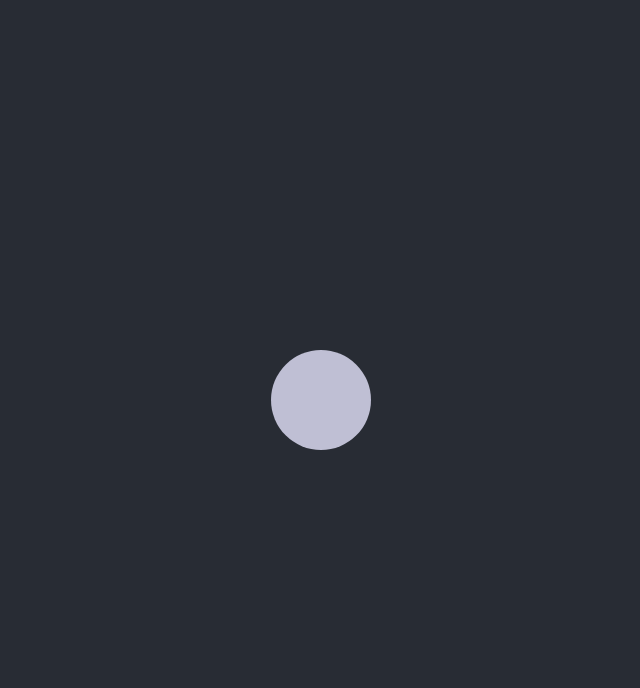
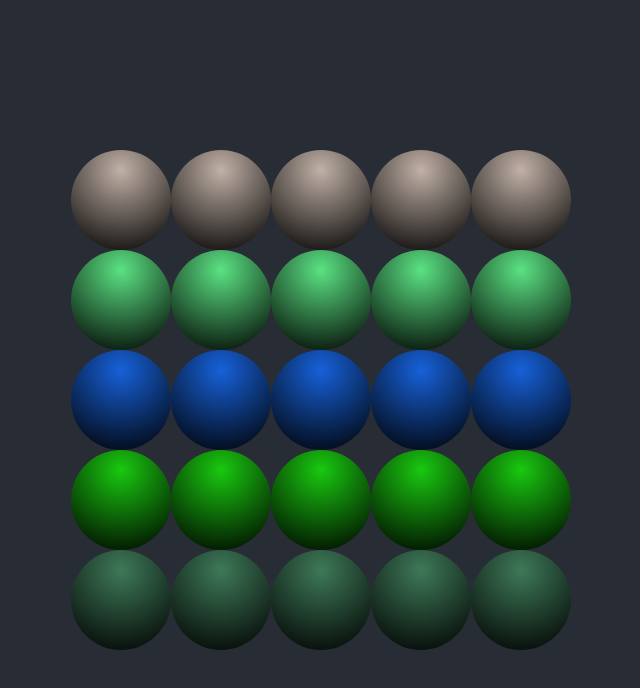
Before and after one commit to jalomas7/sort-racer, a React (Create React App) app: page / in a window 1280 px wide. Shown: the top 688 px of the page, without its empty margins (319-959 px from the left). Built offline with nearby package versions, Linux system fonts and the light colour scheme.

Commit message:
adds ball stack

```diff
--- a/src/App.tsx
+++ b/src/App.tsx
@@ -1,15 +1,13 @@
 import React from "react";
 import styled from "@emotion/styled";
-import Ball from './components/Ball';
+import BallStack from './components/BallStack';
+import { getRandomHexColor } from "./utils";
 
 const AppContainer = styled.div`
   text-align: center;
-`;
-const AppHeader = styled.header`
+  display: flex;
   background-color: #282c34;
   min-height: 100vh;
-  display: flex;
-  flex-direction: column;
   align-items: center;
   justify-content: center;
   font-size: calc(10px + 2vmin);
@@ -17,11 +15,14 @@ const AppHeader = styled.header`
 `;
 
 const App = () => {
+  const balls = [getRandomHexColor(), getRandomHexColor(), getRandomHexColor(), getRandomHexColor(), getRandomHexColor()];
   return (
     <AppContainer>
-      <AppHeader className="App-header">
-        <Ball />
-      </AppHeader>
+        <BallStack balls={balls} />
+        <BallStack balls={balls} />
+        <BallStack balls={balls} />
+        <BallStack balls={balls} />
+        <BallStack balls={balls} />
     </AppContainer>
   );
 };
--- a/src/components/Ball.tsx
+++ b/src/components/Ball.tsx
@@ -1,23 +1,25 @@
-import React, { useState, useEffect } from "react";
+import React, { FunctionComponent } from "react";
 import { getRandomHexColor } from "../utils";
 import styled from "@emotion/styled";
 
+export type BallProps = {
+  color?: string;
+};
+
 const BallContainer = styled.div<{ color: string }>`
   border-radius: 100%;
-  background-color: ${({ color }) => color};
+  background: radial-gradient(
+    circle at 50px 20px,
+    ${({ color }) => color},
+    #000
+  );
   width: 100px;
   height: 100px;
 `;
 
-const Ball = () => {
-  const [color, setColor] = useState(getRandomHexColor());
-
-  useEffect(() => {
-    setTimeout(() => {
-      setColor(getRandomHexColor());
-    }, 3000);
-  }, [color]);
-
+const Ball: FunctionComponent<BallProps> = ({
+  color = getRandomHexColor(),
+}) => {
   return <BallContainer color={color} />;
 };
 
--- /dev/null
+++ b/src/components/BallStack.tsx
@@ -0,0 +1,22 @@
+import React, { FunctionComponent } from 'react';
+import Ball from './Ball';
+import styled from '@emotion/styled';
+
+const BallStackContainer = styled.div`
+    display: flex;
+    flex-direction: column;
+`;
+
+export type BallStackProps = {
+    balls: string[];
+}
+
+const BallStack: FunctionComponent<BallStackProps> = ({balls}) => {
+    return <BallStackContainer>
+        {
+            balls.map((ball, i) => <Ball color={ball} key={i} />)
+        }
+    </BallStackContainer>
+};
+
+export default BallStack;
```
